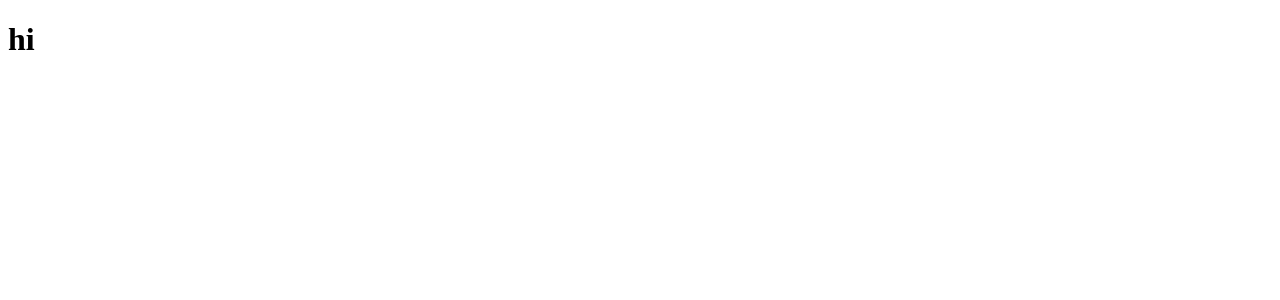
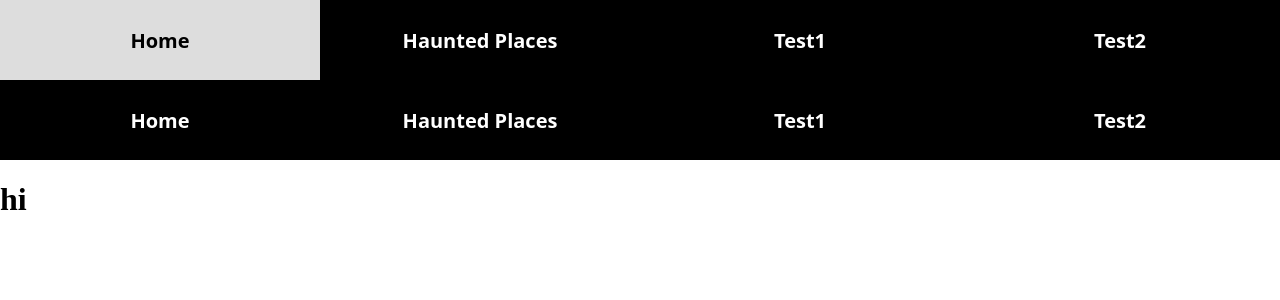
Before and after one commit to Darrenphx/CSSGroupAssignment, a Next.js app: page /test in a window 1280 px wide. Shown: the top 300 px of the page. Built offline with nearby package versions, Linux system fonts and the light colour scheme.

Commit message:
moved main page to root

```diff
--- a/app/HomePage/layout.jsx
+++ b/app/layout.jsx
@@ -1,5 +1,5 @@
-import '../css/globals.css';  // <- Import global CSS
-import Navbar from '../navbar/navbar';
+import './css/globals.css';
+import Navbar from './navbar/navbar';
 
 export const metadata = {
   title: 'Next.js',
@@ -10,8 +10,8 @@ export default function RootLayout({ children }) {
   return (
     <html lang="en">
       <body>
-        <Navbar></Navbar>
-        {children}
+        <Navbar />
+        <main>{children}</main>
       </body>
     </html>
   )
--- a/app/navbar/navbar.jsx
+++ b/app/navbar/navbar.jsx
@@ -6,8 +6,8 @@ import Link from "next/link";
 export default function Navbar(){
     return(
     <nav className={styles.navbar}>
-    <Link className={styles.navitem} href="/HomePage"> Home </Link>
-    <Link className={styles.navitem} href="/HauntedPlaces"> Haunted Places </Link>
+    <Link className={styles.navitem} href="/"> Home </Link>
+    <Link className={styles.navitem} href="/hauntedplaces"> Haunted Places </Link>
     <Link className={styles.navitem} href="/test1"> Test1 </Link>
     <Link className={styles.navitem} href="/test2"> Test2 </Link>
     </nav>
--- a/app/HomePage/page.module.css
+++ b/app/page.module.css
@@ -1,7 +1,7 @@
 .headerimage {
   position: relative;
   width: 100vw;
-  height: 80vh;
+  height: 90vh;
   display: flex;
   flex-direction: column;
   align-items: center;
--- a/app/test/layout.js
+++ b/app/test/layout.js
@@ -1,12 +1,18 @@
+
+import Navbar from '../navbar/navbar';
+
 export const metadata = {
   title: 'Next.js',
   description: 'Generated by Next.js',
 }
 
 export default function RootLayout({ children }) {
- return (
+  return (
     <html lang="en">
-      <body>{children}</body>
+      <body>
+        <Navbar></Navbar>
+        {children}
+      </body>
     </html>
   )
 }
```
Also changed, not shown: app/HauntedPlaces/layout.jsx (+4 -10 lines), app/HomePage/page.jsx (deleted, +0 -22 lines), app/page.jsx (added, +21 -0 lines), app/navbar/navbarHome.jsx (added).
